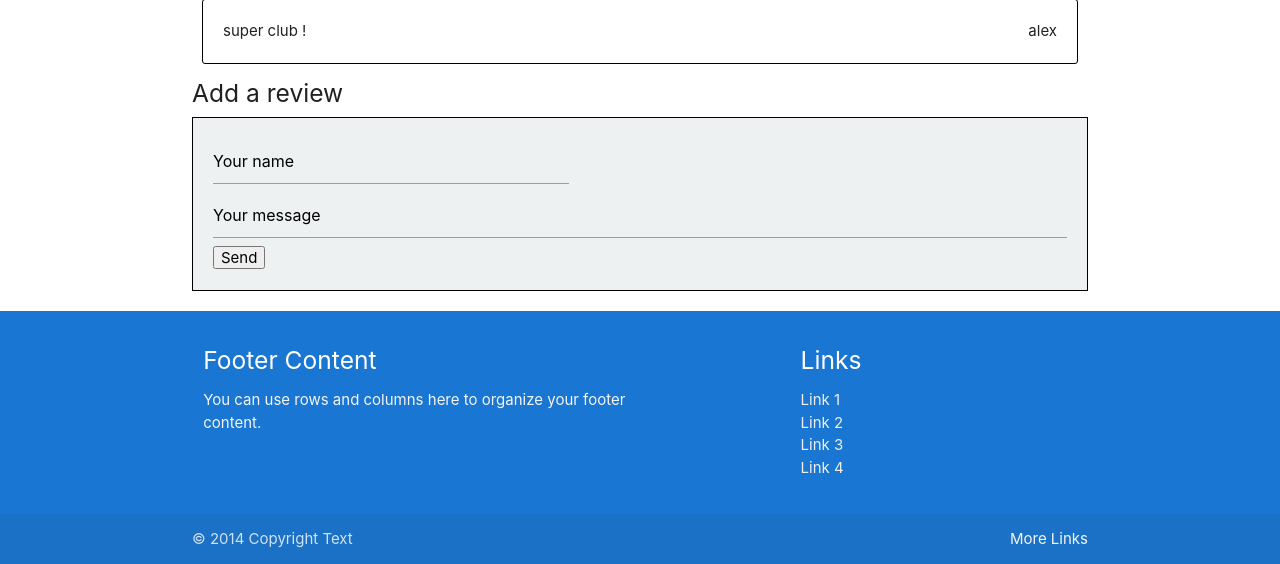
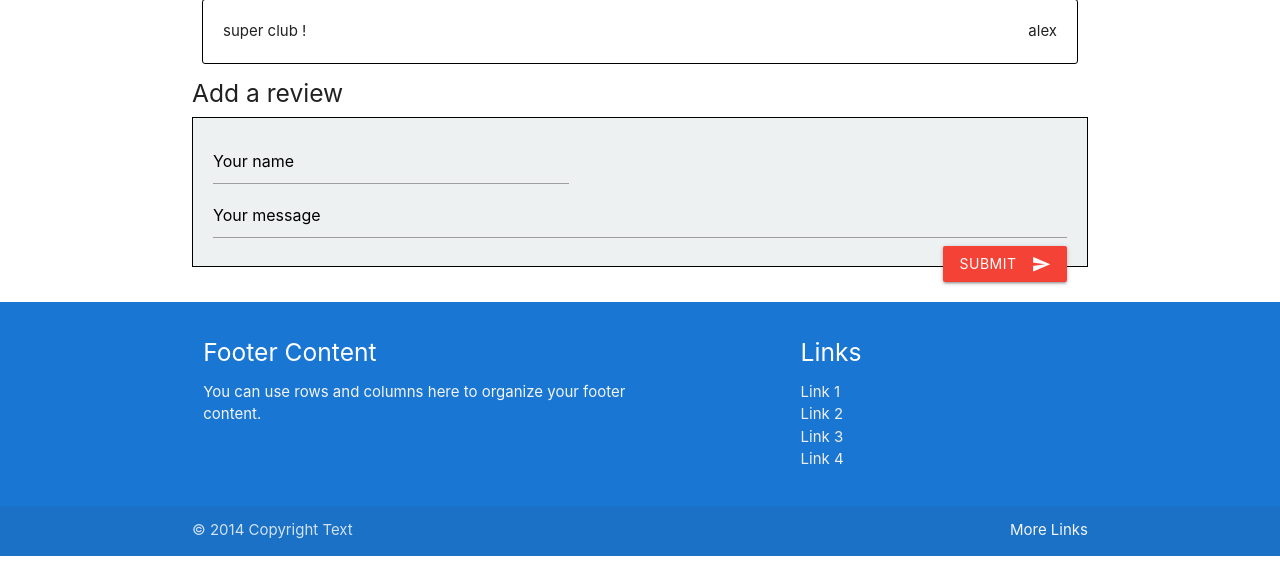
Before and after one commit to MatthiasPELLACOEUR/ComparOperator, a PHP site: page /operator.php?id=1 in a window 1280 px wide. Shown: the part 1169-1733 px from the top of the page. Run offline with PHP 8.4, Linux system fonts and the light colour scheme; data comes from the database, SQL or seed files in the repository; data that the repository does not hold is empty; some libraries are stand-ins or nearby versions.

Commit message:
brouillon de createReview non fonctionnel

```diff
--- a/classes/Manager.php
+++ b/classes/Manager.php
@@ -49,6 +49,35 @@ class Manager
 
   public function createReview()
   {
+    /* if (isset($_POST['formAction'])) {
+      $toAuthor = htmlspecialchars($_POST['author']);
+      $toMessage = htmlspecialchars($_POST['message']);
+      if (!empty($_POST['author']) && !empty($_POST['message'])) {
+        $reqAuthor = $this->bdd->prepare('SELECT * FROM reviews WHERE author = ?');
+        $reqAuthor->execute(array($toAuthor));
+        $toAuthorExist = $reqAuthor->rowCount();
+        if ($toAuthorExist == 0) {
+          $toAuthorLen = strlen($toAuthor);
+          if ($toAuthorLen <= 255) {
+            $reqMessage = $this->bdd->prepare('SELECT * FROM reviews WHERE message = ?');
+            $reqMessage->execute(array($toMessage));
+            $toMessageExist = $reqMessage->rowCount();
+            if ($toMessageExist == 0) {
+              $insertMessage = $this->bdd->prepare('INSERT INTO reviews(author, message) VALUES (?, ?)');
+              $insertMessage->execute(array($toAuthor, $toMessage));
+
+              echo "<font color='green'>Your Message has been posted.</font>";
+            } else {
+              echo '<font color="red">Your message is not accepted.</font>';
+            }
+          }
+        } else {
+          echo '<div class="container row"><div class="col s8 offset-s3"><font color="red">This author name is already used.</font></div></div>';
+        }
+      } else {
+        echo '<font color="red">All fields must be completed.</font>';
+      }
+    } */
   }
 
   public function getDestinationByOperatorId()
@@ -90,6 +119,7 @@ class Manager
             if ($toLinkExist == 0) {
               $insertTo = $this->bdd->prepare('INSERT INTO tour_operators(name, link) VALUES (?, ?)');
               $insertTo->execute(array($toName, $toLink));
+              var_dump($toLink);
               echo "<font color='green'>Your Tour Opérator has been successfully created.</font>";
             } else {
               echo '<font color="red">Your link is already used.</font>';
--- a/operator.php
+++ b/operator.php
@@ -46,11 +46,13 @@
       <form action="post" class="form-review">
         <input type="text" class="col s5" name="author" placeholder="Your name">
         <input type="text" name="message" placeholder="Your message">
-        <input type="submit" value="Send">
+        <button class="btn waves-effect waves-light red right" type="submit" name="formAction">Submit
+                <i class="material-icons right">send</i>
+        </button>
       </form>
     </div>
 </div>
-
 <?php
+//$manager->createReview();
 
 include './partials/footer.php';
```
Also changed, not shown: assets/CSS/custom.scss (line endings or trailing spaces).
